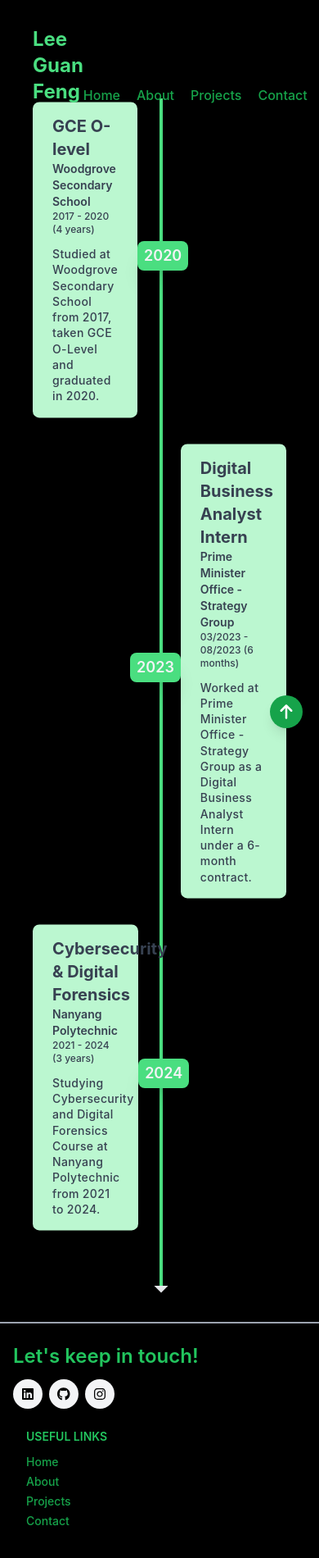
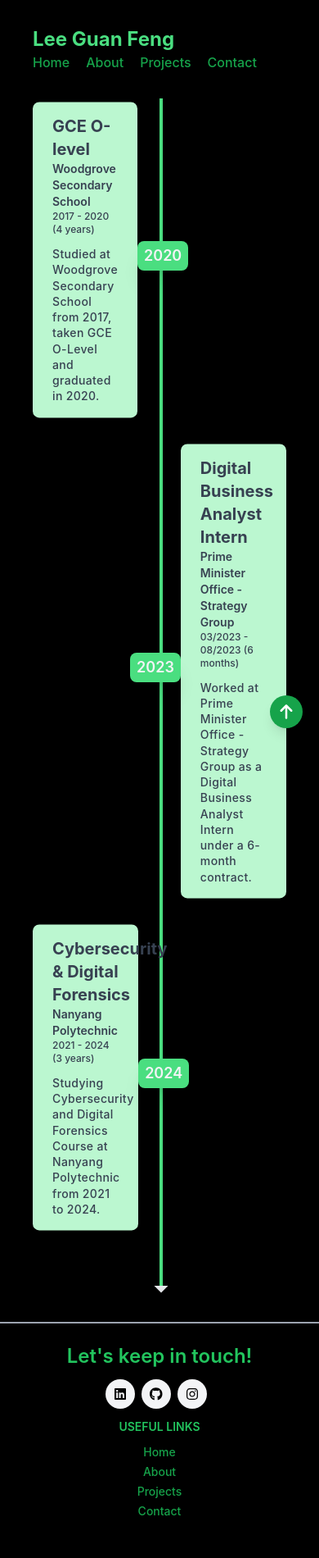
Before and after one commit to lgf2111/portfolio, a React (Create React App) app: page /portfolio/about in a window 390 px wide. Shown: the top 1900 px of the page at 82% size. Built offline with nearby package versions, Linux system fonts and the light colour scheme.

Commit message:
implement mobile support for footer and header

```diff
--- a/src/components/Footer.tsx
+++ b/src/components/Footer.tsx
@@ -1,3 +1,4 @@
+import React from "react";
 import { FontAwesomeIcon } from "@fortawesome/react-fontawesome";
 import { IconProp } from "@fortawesome/fontawesome-svg-core";
 import {
@@ -29,16 +30,17 @@ const Footer = () => {
       </a>
     );
   };
+
   return (
     <footer className="relative pt-8 pb-6">
       <div className="container mx-auto">
         <hr className="border-t-2 border-gray-400 mb-6" />
-        <div className="flex flex-wrap text-left lg:text-left">
-          <div className="w-full lg:w-6/12 px-4">
-            <h5 className="text-2xl font-semibold text-green-500">
+        <div className="flex flex-wrap text-center sm:text-left">
+          <div className="w-full sm:w-6/12 mb-3 sm:mb-0 px-4">
+            <h5 className="text-2xl font-semibold text-green-500 mb-3">
               Let's keep in touch!
             </h5>
-            <div className="mt-3 lg:mb-0 mb-6 flex">
+            <div className="flex justify-center sm:justify-start">
               <SocialMediaButton
                 link={socialMediaLinks.linkedin}
                 icon={faLinkedin}
@@ -53,9 +55,9 @@ const Footer = () => {
               />
             </div>
           </div>
-          <div className="w-full lg:w-6/12 px-4">
-            <div className="flex flex-wrap items-top mb-6">
-              <div className="w-full lg:w-4/12 px-4 ml-auto">
+          <div className="w-full sm:w-6/12 px-4">
+            <div className="flex flex-wrap items-top mb-6 justify-center sm:justify-end">
+              <div className="w-full sm:w-4/12 px-4">
                 <span className="block uppercase text-green-500 font-semibold mb-2 text-sm">
                   Useful Links
                 </span>
--- a/src/components/Header.tsx
+++ b/src/components/Header.tsx
@@ -5,13 +5,19 @@ import { useWindowScroll } from "react-use";
 const Header = () => {
   const { y } = useWindowScroll();
   const [isScrolled, setIsScrolled] = useState(false);
+  const [isMenuOpen, setIsMenuOpen] = useState(false);
 
   useEffect(() => {
     setIsScrolled(y > 0);
   }, [y]);
+
+  const toggleMenu = () => {
+    setIsMenuOpen(!isMenuOpen);
+  };
+
   return (
     <header
-      className={`fixed top-0 left-0 w-full z-10 mx-auto py-8 px-10 flex justify-between items-end animated-fade ${
+      className={`fixed top-0 left-0 w-full z-10 mx-auto py-8 px-10 sm:flex sm:justify-between sm:items-end animated-fade ${
         isScrolled ? "fade-in" : "fade-out"
       }`}
     >
@@ -25,7 +31,7 @@ const Header = () => {
           <li>
             <Link
               to="/portfolio/"
-              className="group transition-all duration-300 ease-in-out"
+              className="group transition-all duration-300 ease-in-out whitespace-nowrap"
             >
               <span className="bg-left-bottom bg-gradient-to-r from-green-600 to-green-400 bg-[length:0%_1px] bg-no-repeat group-hover:bg-[length:100%_1px] group-hover:text-green-400 transition-all duration-500 ease-out font-medium">
                 Home
@@ -35,7 +41,7 @@ const Header = () => {
           <li>
             <Link
               to="/portfolio/about"
-              className="group transition-all duration-300 ease-in-out"
+              className="group transition-all duration-300 ease-in-out whitespace-nowrap"
             >
               <span className="bg-left-bottom bg-gradient-to-r from-green-600 to-green-400 bg-[length:0%_1px] bg-no-repeat group-hover:bg-[length:100%_1px] group-hover:text-green-400 transition-all duration-500 ease-out font-medium">
                 About
@@ -45,7 +51,7 @@ const Header = () => {
           <li>
             <Link
               to="/portfolio/projects"
-              className="group transition-all duration-300 ease-in-out"
+              className="group transition-all duration-300 ease-in-out whitespace-nowrap"
             >
               <span className="bg-left-bottom bg-gradient-to-r from-green-600 to-green-400 bg-[length:0%_1px] bg-no-repeat group-hover:bg-[length:100%_1px] group-hover:text-green-400 transition-all duration-500 ease-out font-medium">
                 Projects
@@ -55,7 +61,7 @@ const Header = () => {
           <li>
             <Link
               to="/portfolio/contact"
-              className="group transition-all duration-300 ease-in-out"
+              className="group transition-all duration-300 ease-in-out whitespace-nowrap"
             >
               <span className="bg-left-bottom bg-gradient-to-r from-green-600 to-green-400 bg-[length:0%_1px] bg-no-repeat group-hover:bg-[length:100%_1px] group-hover:text-green-400 transition-all duration-500 ease-out font-medium">
                 Contact
```
Also changed, not shown: package.json (line endings or trailing spaces).
